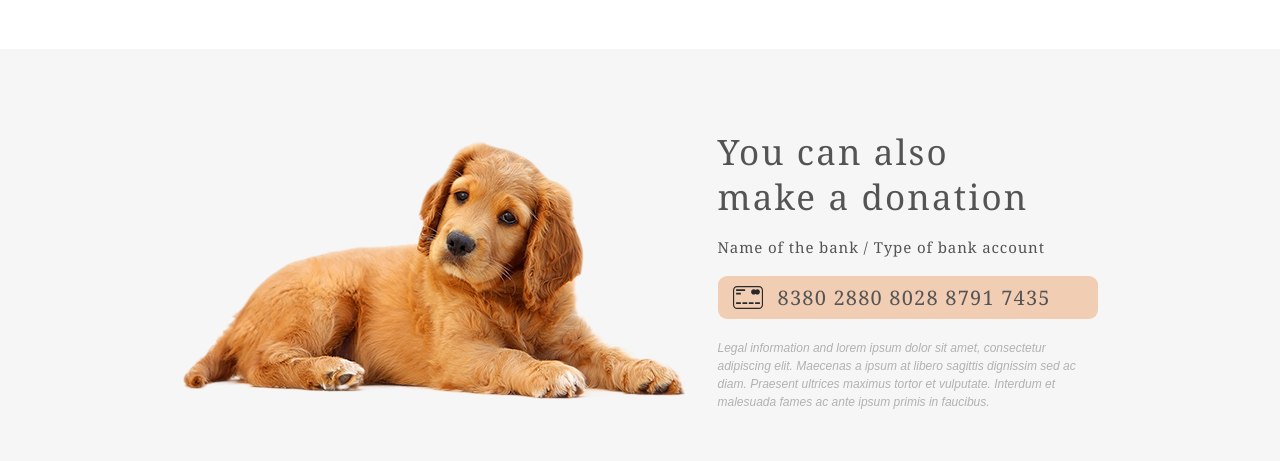
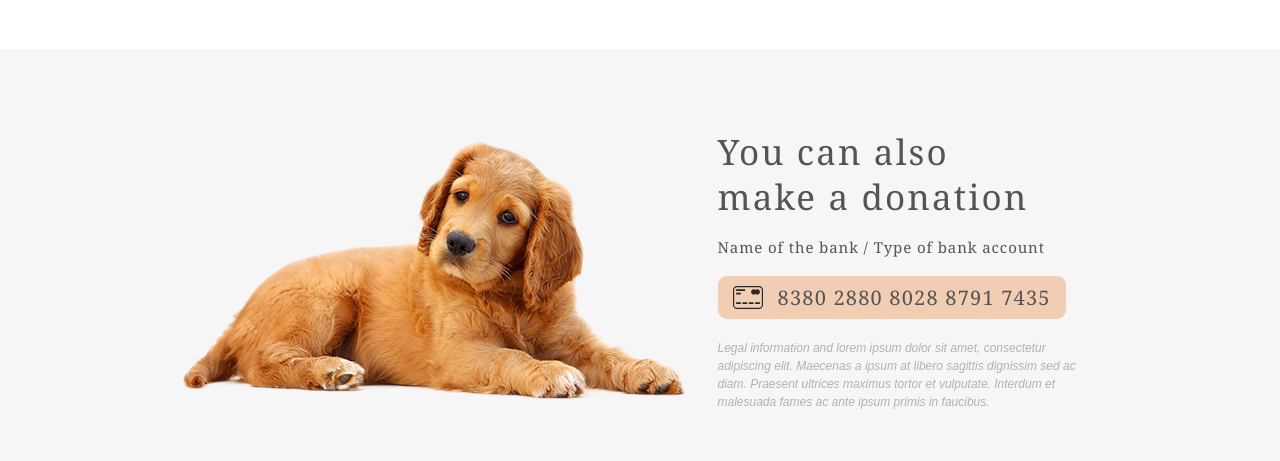
Before and after one commit to BalPoi/pet-shelter, a website: page shelter/pages/main/index.html in a window 1280 px wide. Shown: the part 2980-3441 px from the top of the page. Drawn offline with nearby package versions, Linux system fonts and the light colour scheme.

Commit message:
fix: credit card link

```diff
--- a/shelter/pages/main/index.html
+++ b/shelter/pages/main/index.html
@@ -107,10 +107,10 @@
                         <br>
                         make a donation</h3>
                     <h5>Name of the bank / Type of bank account</h5>
-                    <div class="donation-wrap-text-credit_card">
+                    <a class="donation-wrap-text-credit_card" href="#">
                         <img src="../../assets/icons/icon-credit-card.svg" alt="icon-credit-card">
                         <h4>8380 2880 8028 8791 7435</h4>
-                    </div>
+                    </a>
                     <p>Legal information and lorem ipsum dolor sit amet, consectetur adipiscing elit. Maecenas a ipsum at libero sagittis dignissim sed ac diam. Praesent ultrices maximus tortor et vulputate. Interdum et malesuada fames ac ante ipsum primis in faucibus.</p>
                 </div>
             </div>
--- a/shelter/pages/main/style.scss
+++ b/shelter/pages/main/style.scss
@@ -245,6 +245,7 @@ main {
         &-text {
             display: flex;
             flex-direction: column;
+            align-items: start;
             row-gap: 20px;
             color: $color-dark-l;
             p {
```
Also changed, not shown: shelter/pages/main/style.css, 1 other file.
